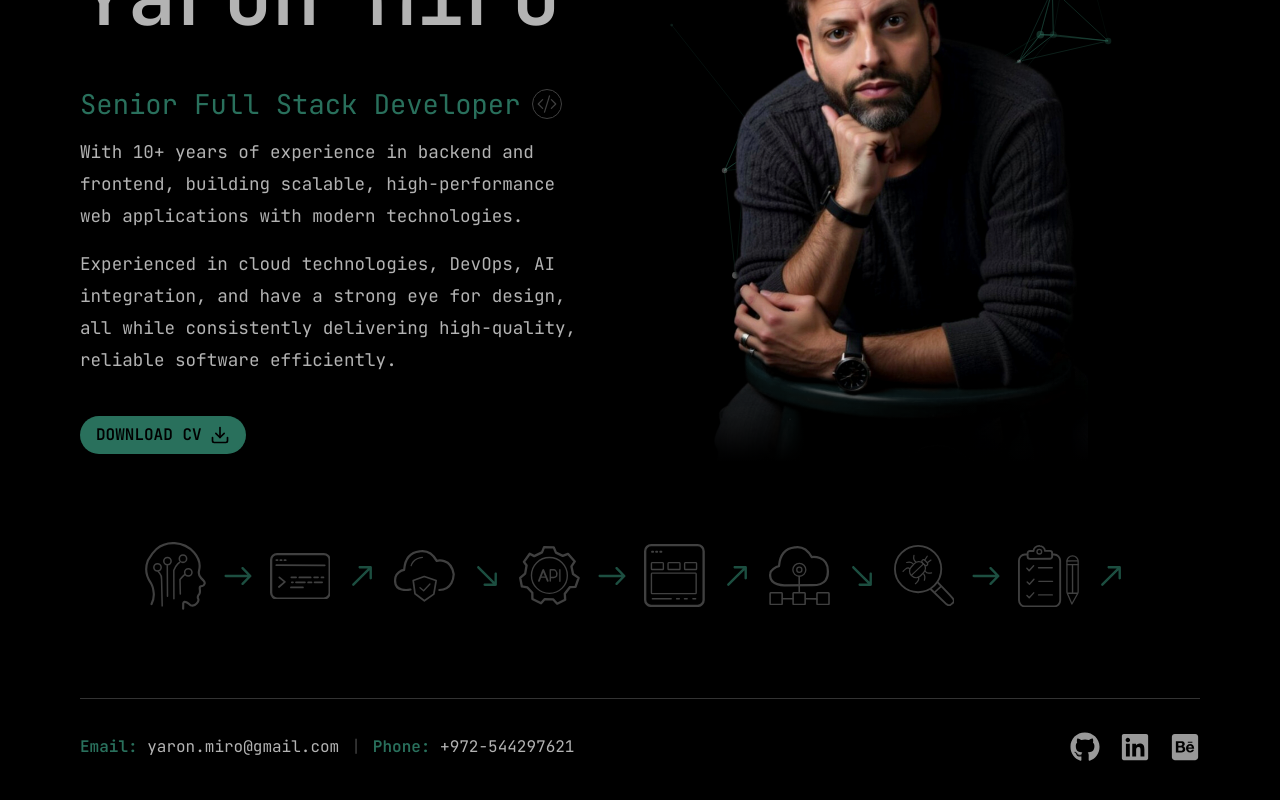
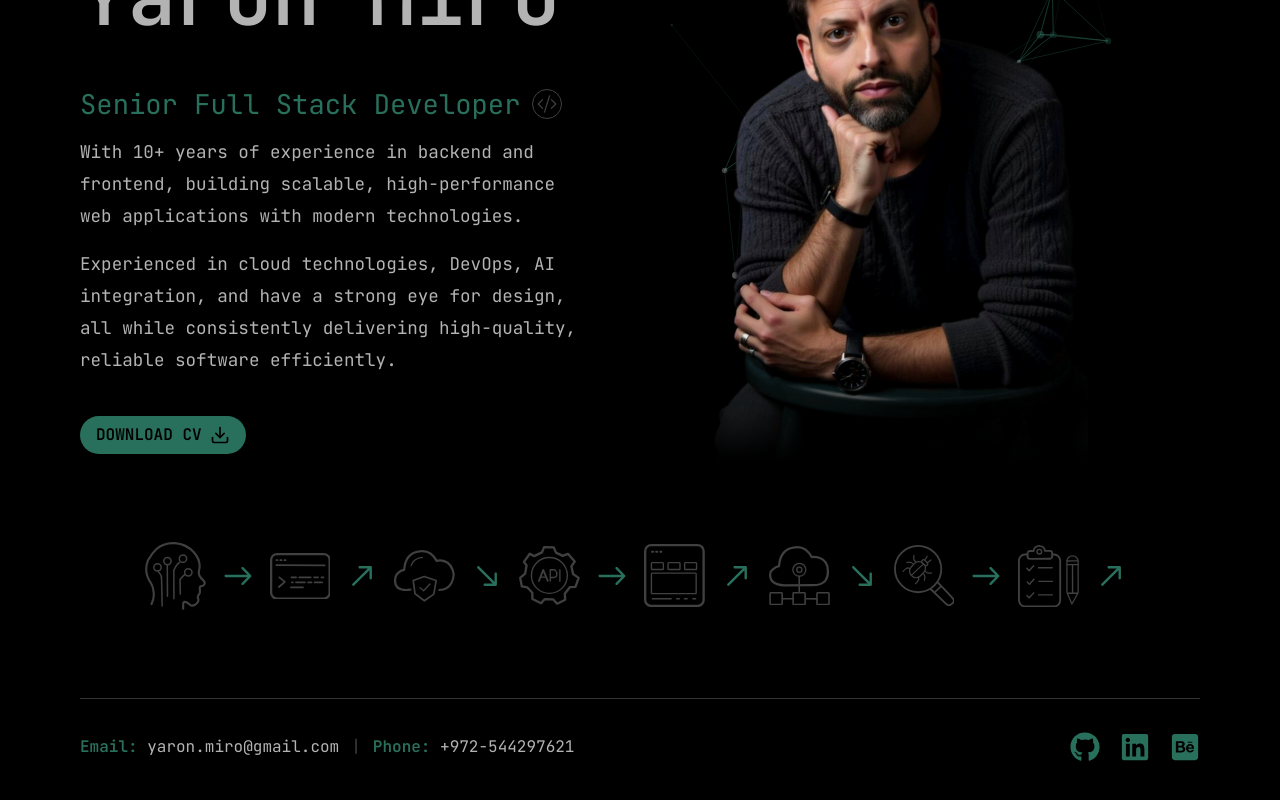
Before and after one commit to YaronMiro/ym-website, a Next.js app: page / in a window 1280 px wide. Shown: the part 376-1176 px from the top of the page. Built offline with nearby package versions, Linux system fonts and the light colour scheme.

Commit message:
fix hero layout and design 46

```diff
--- a/app/page.tsx
+++ b/app/page.tsx
@@ -52,7 +52,7 @@ const Home: React.FC = () => {
           </div>
         </main>
         <div className="flex mt-8 xl:mt-20 justify-center">
-          <HeroIcons iconColor="stroke-secondary" arrowColor="text-accent/70" />
+          <HeroIcons iconColor="stroke-secondary" arrowColor="text-accent" />
         </div>
       </div>
     </>
--- a/components/Social.tsx
+++ b/components/Social.tsx
@@ -28,7 +28,7 @@ const Social: React.FC<SocialProps> = ({ className, iconStyles }) => {
                             target="_blank"
                         >
                             <div className="flex items-center">
-                                <div className={`flex justify-center text-white/60 group-hover:text-white ${iconStyles}`}>
+                                <div className={`flex justify-center text-accent group-hover:text-accent-hover ${iconStyles}`}>
                                     {icon}
                                 </div>
                             </div>
```
